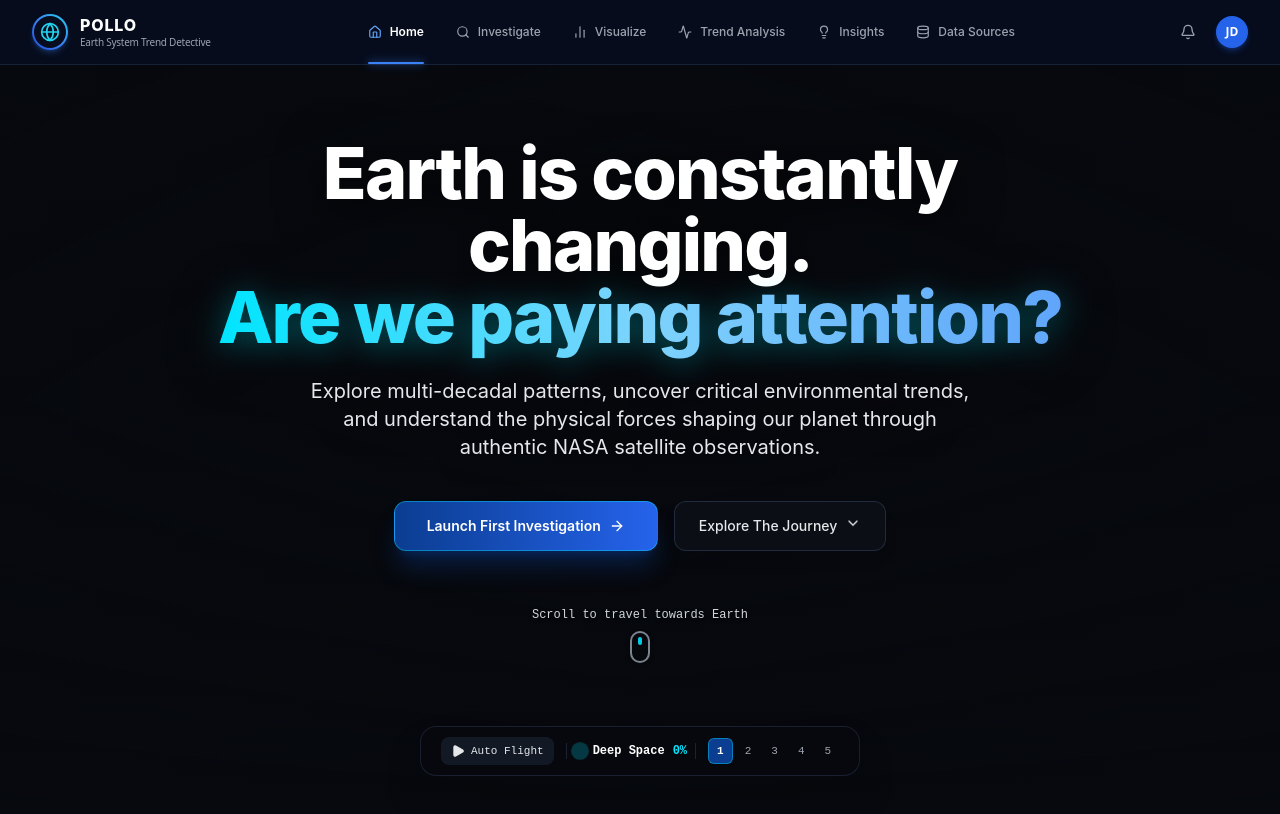
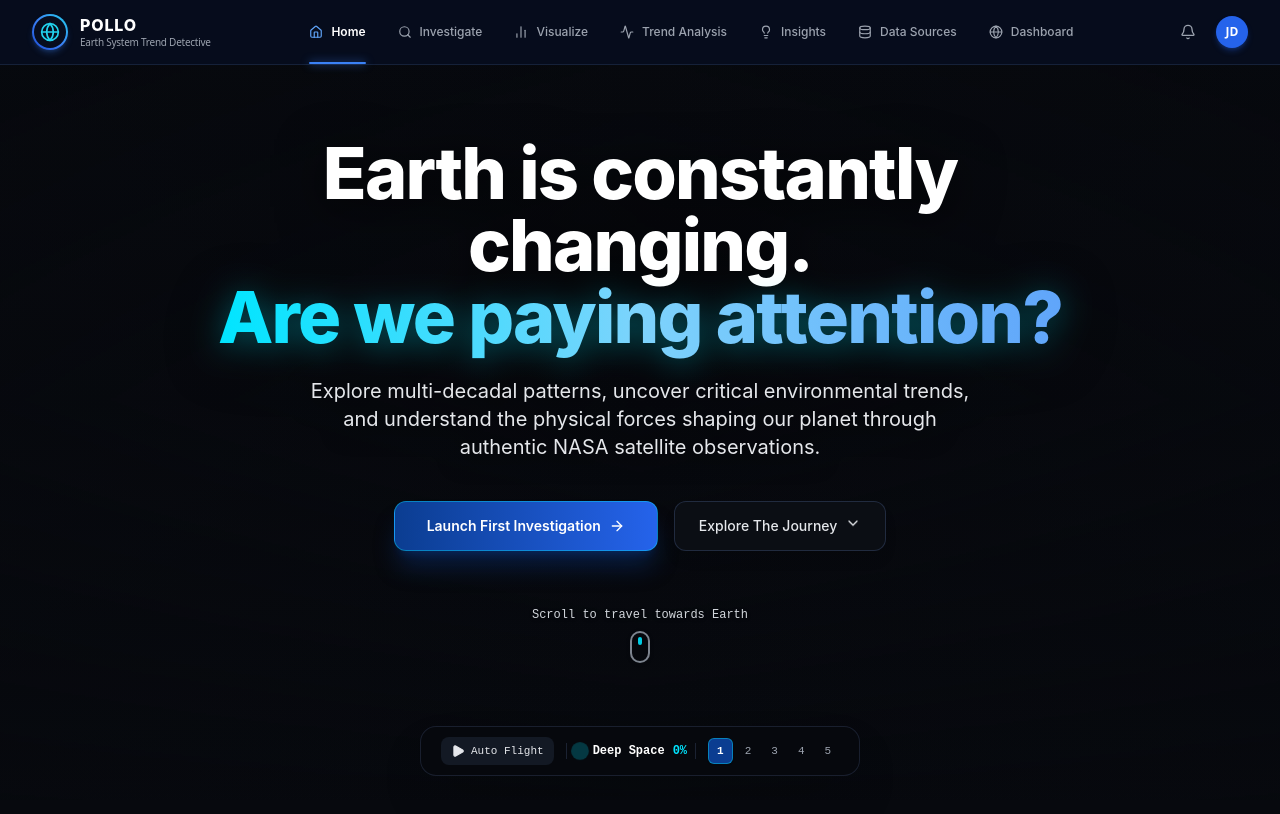
Before and after one commit to hanayo-dot/POLLO, a Next.js app in the folder frontend/: page / in a window 1280 px wide. Shown: the top 814 px of the page. Built offline with nearby package versions, Linux system fonts and the light colour scheme.

Commit message:
fix:restored the dashboard page

```diff
--- a/frontend/src/components/ui/Navbar.tsx
+++ b/frontend/src/components/ui/Navbar.tsx
@@ -28,6 +28,7 @@ export const Navbar: React.FC = () => {
     { href: "/trend-analysis", label: "Trend Analysis", icon: Activity },
     { href: "/insights", label: "Insights", icon: Lightbulb },
     { href: "/data-sources", label: "Data Sources", icon: Database },
+    { href: "/dashboard", label: "Dashboard", icon: Globe },
   ];
 
   return (
```
